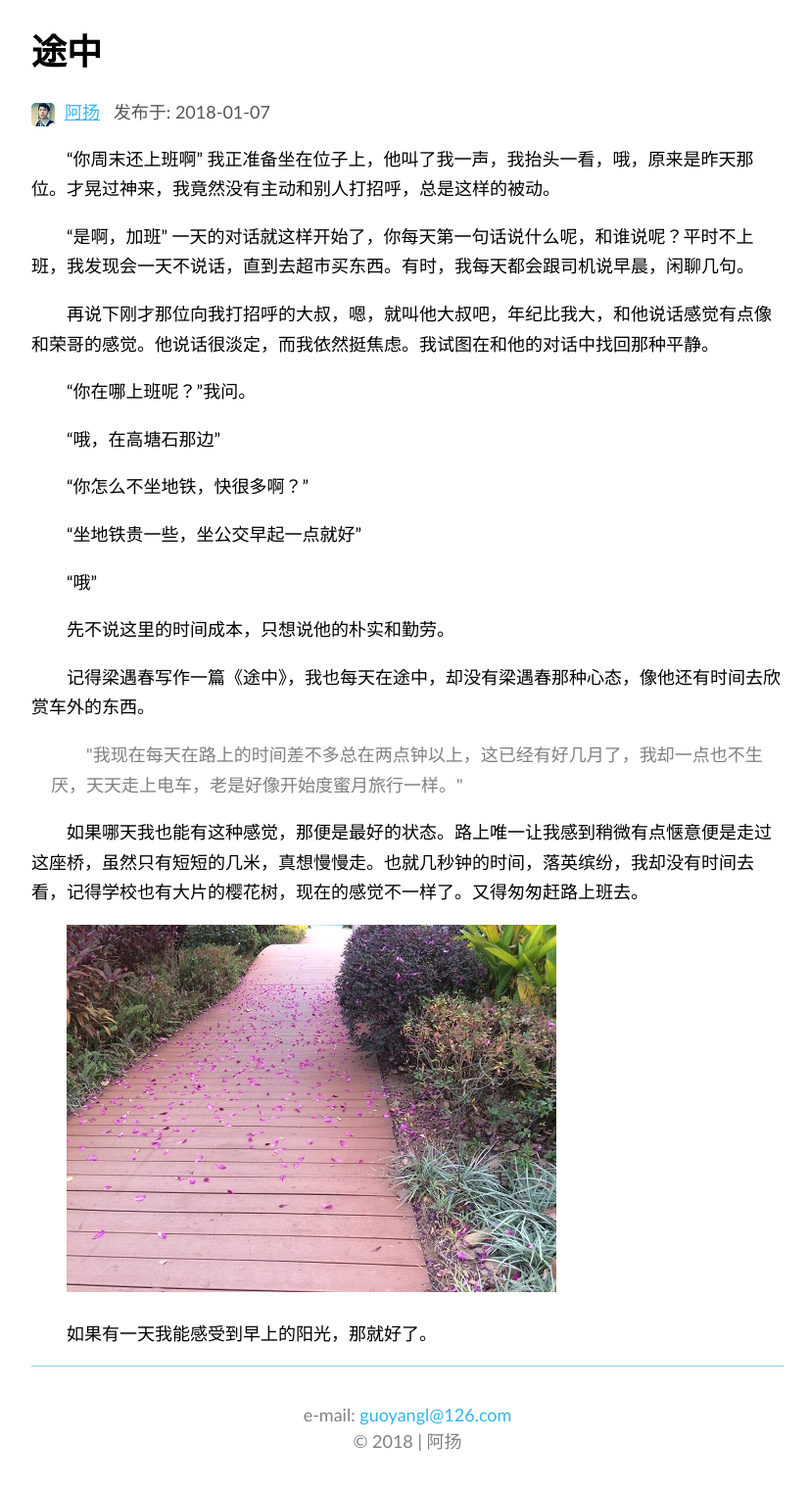
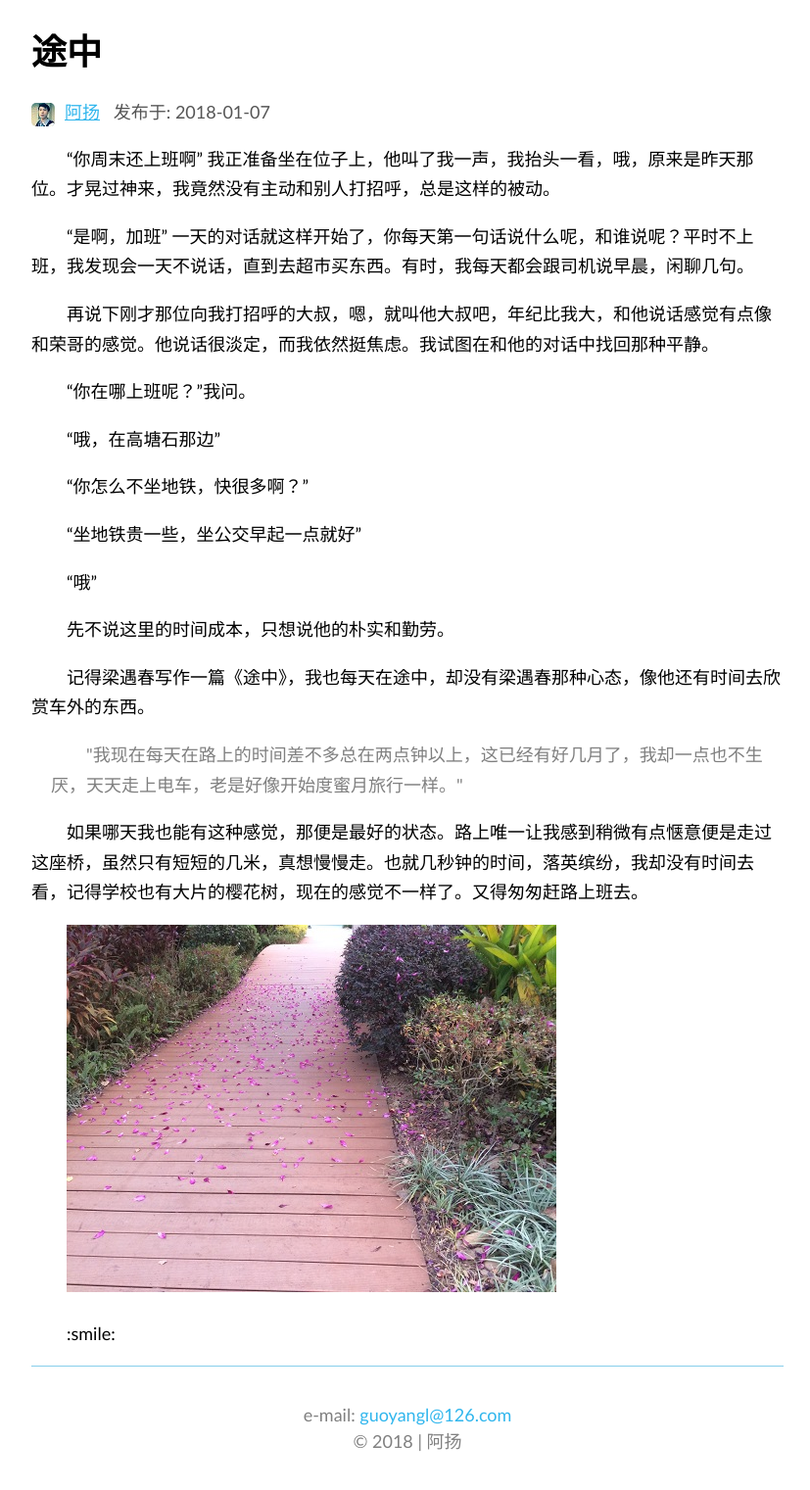
Before and after one commit to leiguoyang/leiguoyang.github.io, a Jekyll site: the page built from _posts/2018-01-07-途中.md, in a window 1280 px wide. Shown: the whole page at 98% size, without its empty margins (224-1051 px from the left). Built offline with Jekyll 4.4.1, drawn with Linux system fonts in a browser that asks for light colours.

Commit message:
Update 2018-01-07-途中.md

```diff
--- a/_posts/2018-01-07-途中.md
+++ b/_posts/2018-01-07-途中.md
@@ -28,8 +28,8 @@ layout: post
 
 如果哪天我也能有这种感觉，那便是最好的状态。路上唯一让我感到稍微有点惬意便是走过这座桥，虽然只有短短的几米，真想慢慢走。也就几秒钟的时间，落英缤纷，我却没有时间去看，记得学校也有大片的樱花树，现在的感觉不一样了。又得匆匆赶路上班去。
 
-![flower](/images/flower.JPG)
+<img src="/images/flower.JPG" alt="flower">
 
-如果有一天我能感受到早上的阳光，那就好了。
+:smile:
 
 <style>p {text-indent: 2em}</style>
```
